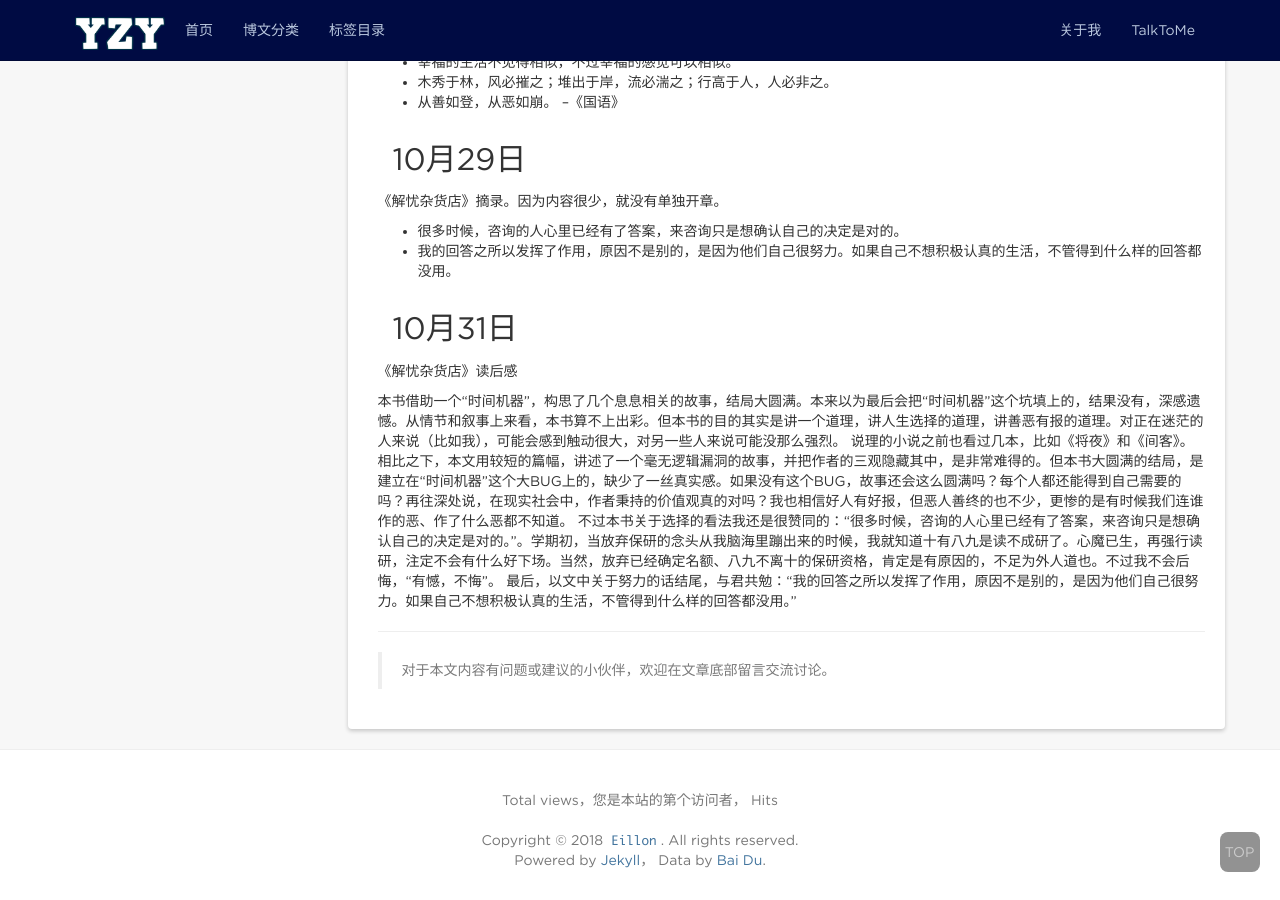
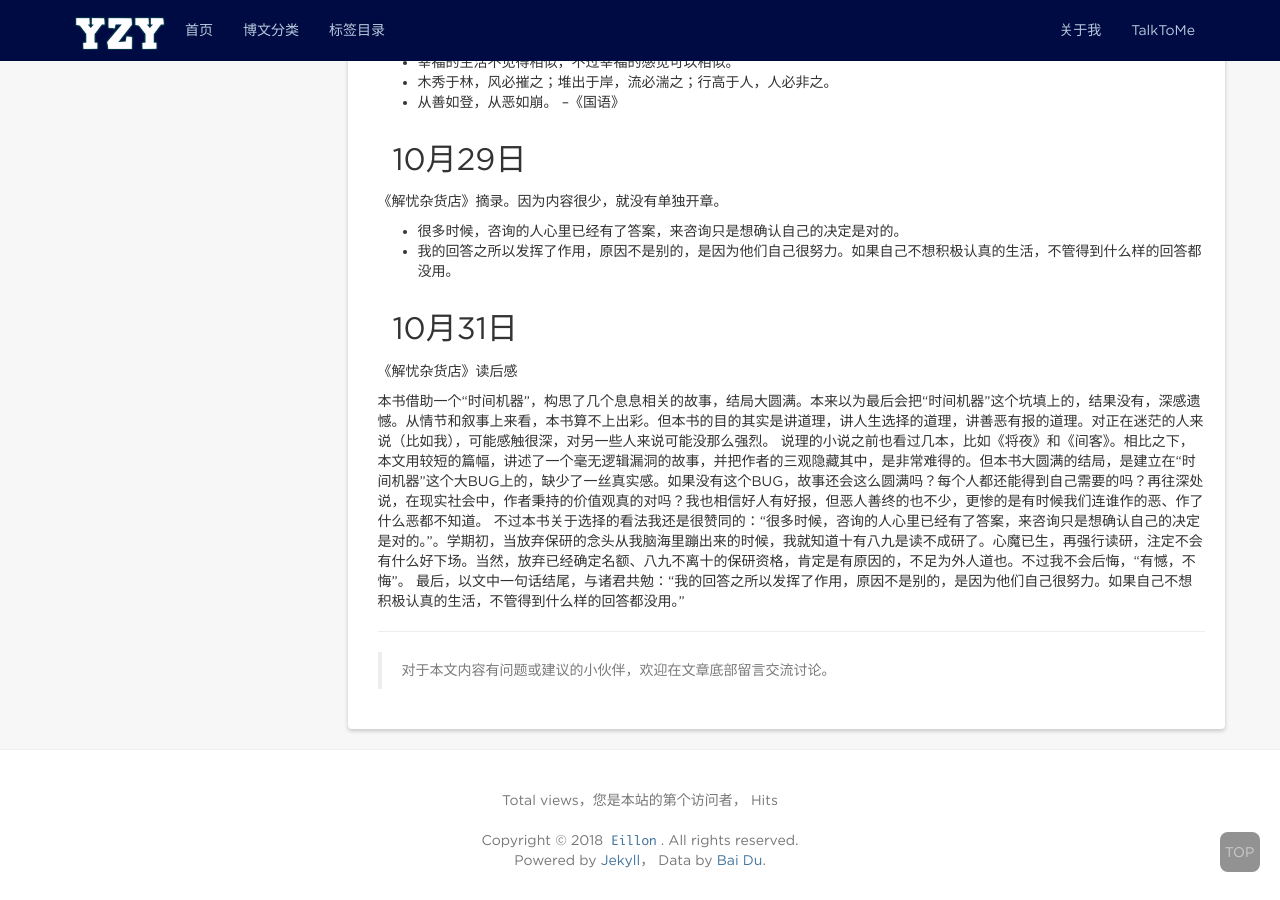
Before and after one commit to eillon/eillon.github.io, a Jekyll site: the page built from _posts/2018-09-17-摘录三.md, in a window 1280 px wide and 900 px high, scrolled down 1552 px. Built offline with Jekyll 4.4.1, drawn with Linux system fonts in a browser that asks for light colours; nearby versions of some CDN libraries; comment, search, counter and statistics services are not loaded.

Commit message:
add posts

```diff
--- a/_posts/2018-09-17-摘录三.md
+++ b/_posts/2018-09-17-摘录三.md
@@ -63,7 +63,7 @@ tags: [摘录, 持续更新]
 ## 10月31日
 《解忧杂货店》读后感
 
- 本书借助一个“时间机器”，构思了几个息息相关的故事，结局大圆满。本来以为最后会把“时间机器”这个坑填上的，结果没有，深感遗憾。从情节和叙事上来看，本书算不上出彩。但本书的目的其实是讲一个道理，讲人生选择的道理，讲善恶有报的道理。对正在迷茫的人来说（比如我），可能会感到触动很大，对另一些人来说可能没那么强烈。
+ 本书借助一个“时间机器”，构思了几个息息相关的故事，结局大圆满。本来以为最后会把“时间机器”这个坑填上的，结果没有，深感遗憾。从情节和叙事上来看，本书算不上出彩。但本书的目的其实是讲道理，讲人生选择的道理，讲善恶有报的道理。对正在迷茫的人来说（比如我），可能感触很深，对另一些人来说可能没那么强烈。
  说理的小说之前也看过几本，比如《将夜》和《间客》。相比之下，本文用较短的篇幅，讲述了一个毫无逻辑漏洞的故事，并把作者的三观隐藏其中，是非常难得的。但本书大圆满的结局，是建立在“时间机器”这个大BUG上的，缺少了一丝真实感。如果没有这个BUG，故事还会这么圆满吗？每个人都还能得到自己需要的吗？再往深处说，在现实社会中，作者秉持的价值观真的对吗？我也相信好人有好报，但恶人善终的也不少，更惨的是有时候我们连谁作的恶、作了什么恶都不知道。
  不过本书关于选择的看法我还是很赞同的：“很多时候，咨询的人心里已经有了答案，来咨询只是想确认自己的决定是对的。”。学期初，当放弃保研的念头从我脑海里蹦出来的时候，我就知道十有八九是读不成研了。心魔已生，再强行读研，注定不会有什么好下场。当然，放弃已经确定名额、八九不离十的保研资格，肯定是有原因的，不足为外人道也。不过我不会后悔，“有憾，不悔”。
- 最后，以文中关于努力的话结尾，与君共勉：“我的回答之所以发挥了作用，原因不是别的，是因为他们自己很努力。如果自己不想积极认真的生活，不管得到什么样的回答都没用。”
+ 最后，以文中一句话结尾，与诸君共勉：“我的回答之所以发挥了作用，原因不是别的，是因为他们自己很努力。如果自己不想积极认真的生活，不管得到什么样的回答都没用。”
```
Also changed, not shown: _posts/2018-11-1-摘录四.md (added, +14 -0 lines).
